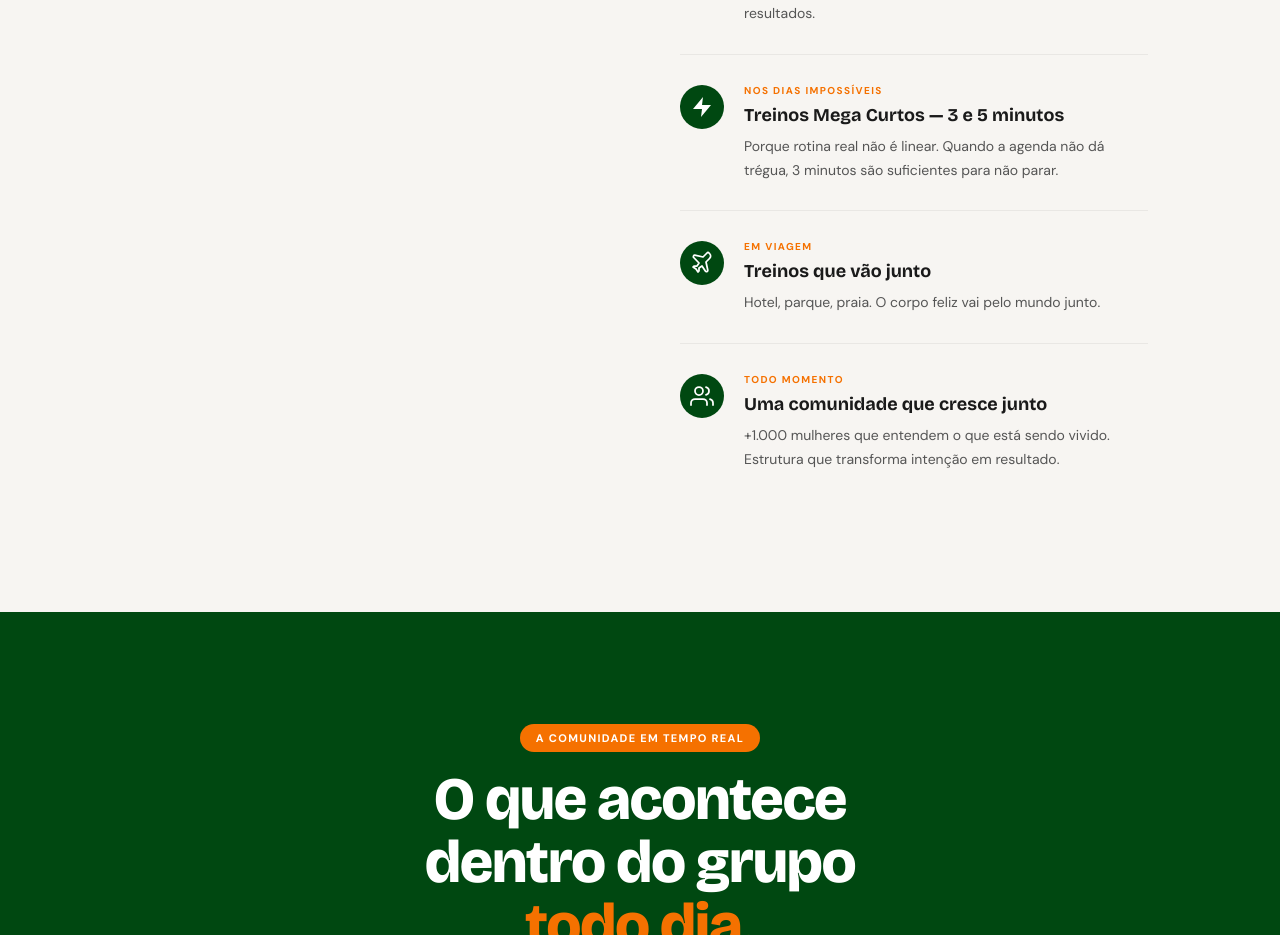
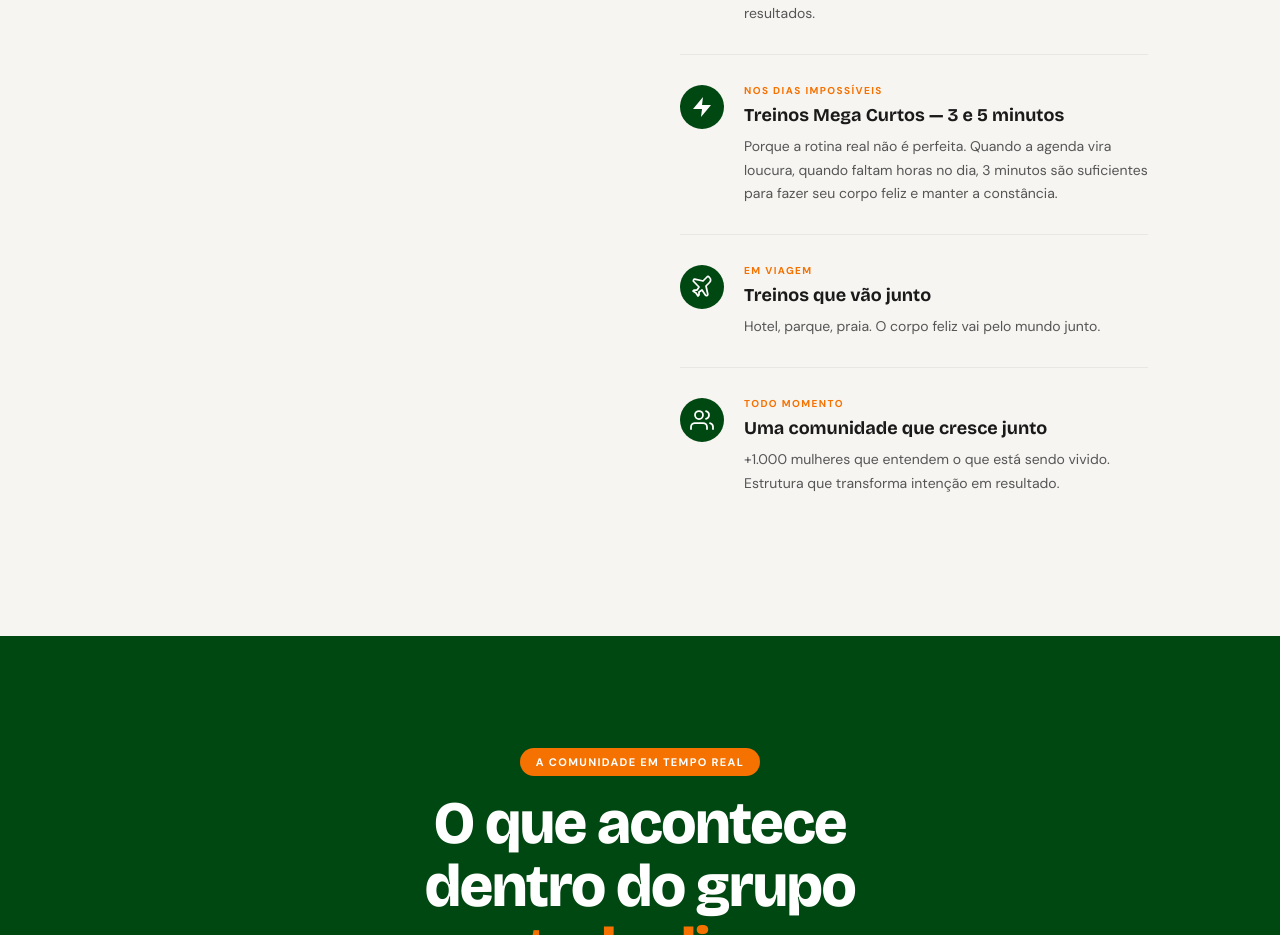
Before and after one commit to patrikgonzaga2-tech/Projeto-Laura-Rosa, a Next.js app: page / in a window 1280 px wide. Shown: the part 6500-7435 px from the top of the page. Built offline with nearby package versions, Linux system fonts and the light colour scheme.

Commit message:
fix: update empathetic language in "Como Funciona" section\n\nRewrote the fourth item to be more relatable and focus on\nemotional benefits and sustainability.

```diff
--- a/components/como-funciona.tsx
+++ b/components/como-funciona.tsx
@@ -34,7 +34,7 @@ const items = [
   {
     freq: 'Nos dias impossíveis',
     titulo: 'Treinos Mega Curtos — 3 e 5 minutos',
-    desc: 'Porque rotina real não é linear. Quando a agenda não dá trégua, 3 minutos são suficientes para não parar.',
+    desc: 'Porque a rotina real não é perfeita. Quando a agenda vira loucura, quando faltam horas no dia, 3 minutos são suficientes para fazer seu corpo feliz e manter a constância.',
     icon: (
       <svg xmlns="http://www.w3.org/2000/svg" viewBox="0 0 24 24" fill="none" stroke="currentColor" strokeWidth="1.75" strokeLinecap="round" strokeLinejoin="round" width="100%" height="100%">
         <polygon points="13 2 3 14 12 14 11 22 21 10 12 10 13 2" fill="currentColor" stroke="none" />
```
